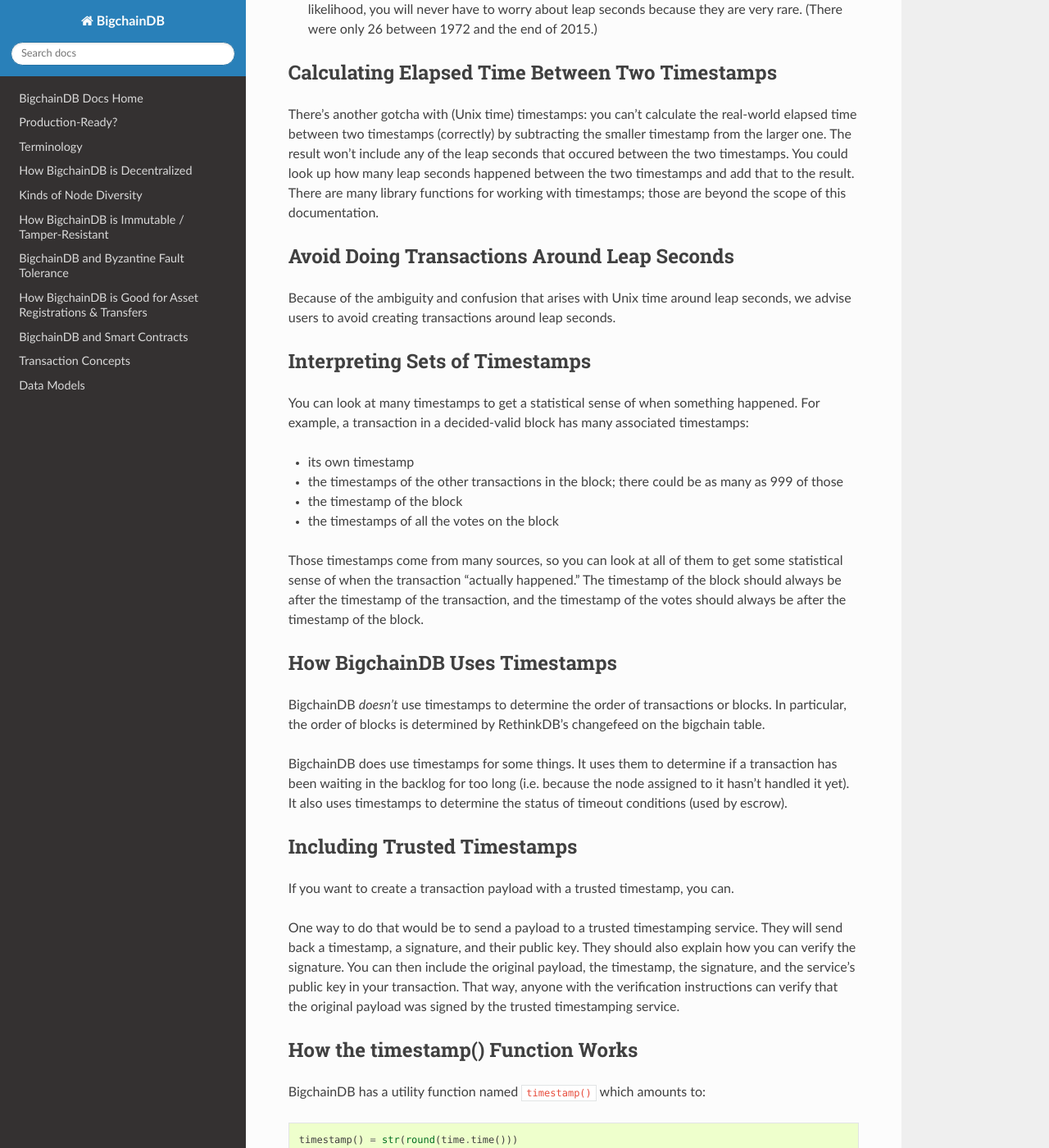
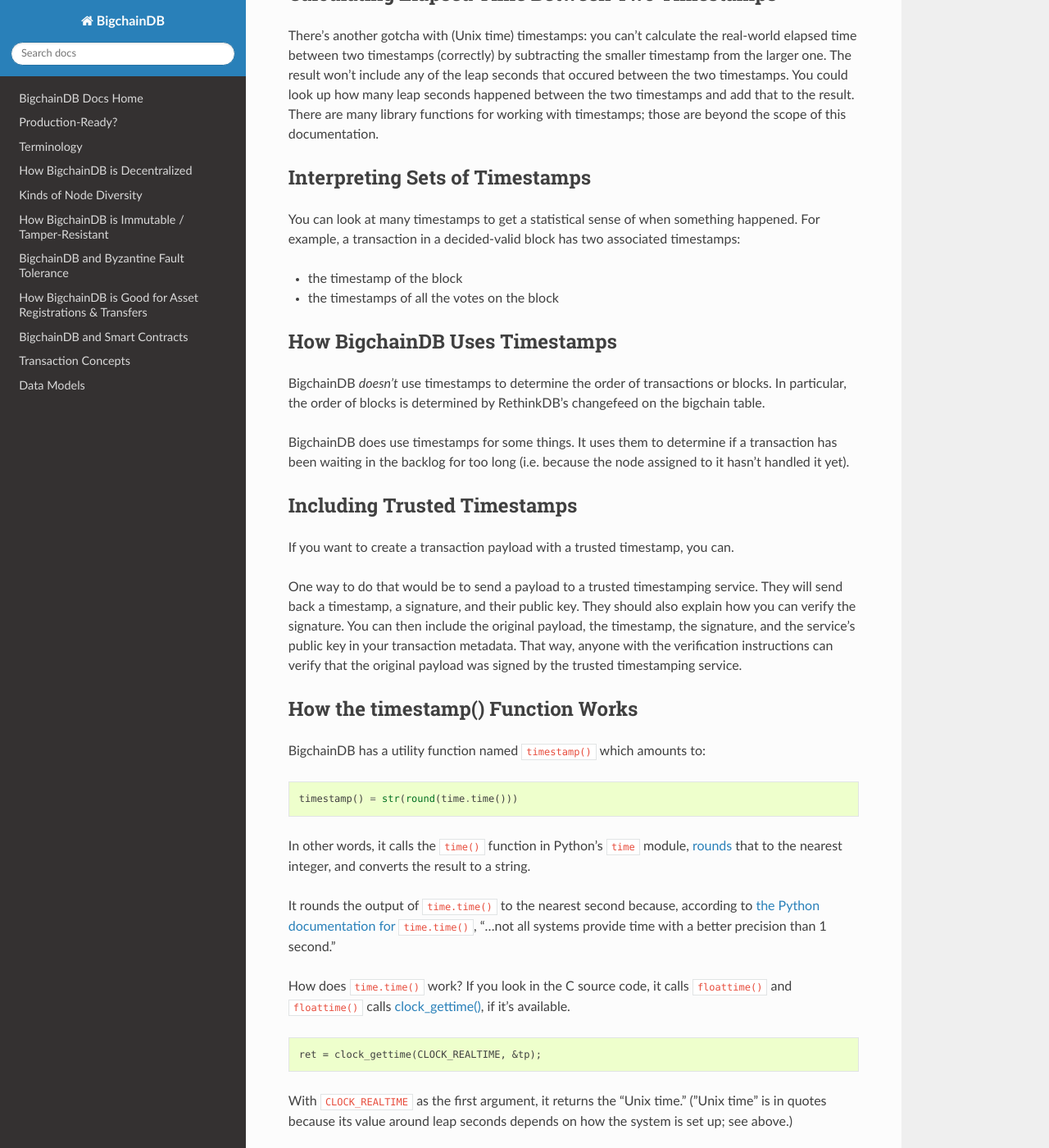
Before and after one commit to bigchaindb/bigchaindb, a Sphinx documentation site: the page built from docs/root/source/timestamps.md, in a window 1280 px wide and 1400 px high, scrolled down 1113 px. Shown: the whole window at 82% size. Built offline with Sphinx 7.4.7 and the Read the Docs theme 2.0.0, drawn with Linux system fonts in a browser that asks for light colours; some of the changed text lies outside the part shown.

Commit message:
changes to timestamps.md documentation

```diff
--- a/docs/root/source/timestamps.md
+++ b/docs/root/source/timestamps.md
@@ -1,15 +1,13 @@
 # Timestamps in BigchainDB
 
-Each transaction, block and vote has an associated timestamp. Interpreting those timestamps is tricky, hence the need for this section.
+Each block and vote has an associated timestamp. Interpreting those timestamps is tricky, hence the need for this section.
 
 
 ## Timestamp Sources & Accuracy
 
-A transaction's timestamp is provided by the client which created and submitted the transaction to a BigchainDB node. A block's timestamp is provided by the BigchainDB node which created the block. A vote's timestamp is provided by the BigchainDB node which created the vote.
+Timestamps in BigchainDB are provided by the node which created the block and the node that created the vote.
 
-When a BigchainDB client or node needs a timestamp, it calls a BigchainDB utility function named `timestamp()`. There's a detailed explanation of how that function works below, but the short version is that it gets the [Unix time](https://en.wikipedia.org/wiki/Unix_time) from its system clock, rounded to the nearest second.
-
-We can't say anything about the accuracy of the system clock on clients. Timestamps from clients are still potentially useful, however, in a statistical sense. We say more about that below.
+When a BigchainDB node needs a timestamp, it calls a BigchainDB utility function named `timestamp()`. There's a detailed explanation of how that function works below, but the short version is that it gets the [Unix time](https://en.wikipedia.org/wiki/Unix_time) from its system clock, rounded to the nearest second.
 
 We advise BigchainDB nodes to run special software (an "NTP daemon") to keep their system clock in sync with standard time servers. (NTP stands for [Network Time Protocol](https://en.wikipedia.org/wiki/Network_Time_Protocol).)
 
@@ -36,35 +34,26 @@
 There's another gotcha with (Unix time) timestamps: you can't calculate the real-world elapsed time between two timestamps (correctly) by subtracting the smaller timestamp from the larger one. The result won't include any of the leap seconds that occured between the two timestamps. You could look up how many leap seconds happened between the two timestamps and add that to the result. There are many library functions for working with timestamps; those are beyond the scope of this documentation.
 
 
-## Avoid Doing Transactions Around Leap Seconds
-
-Because of the ambiguity and confusion that arises with Unix time around leap seconds, we advise users to avoid creating transactions around leap seconds.
-
-
 ## Interpreting Sets of Timestamps
 
-You can look at many timestamps to get a statistical sense of when something happened. For example, a transaction in a decided-valid block has many associated timestamps:
+You can look at many timestamps to get a statistical sense of when something happened. For example, a transaction in a decided-valid block has two associated timestamps:
 
-* its own timestamp
-* the timestamps of the other transactions in the block; there could be as many as 999 of those
 * the timestamp of the block
 * the timestamps of all the votes on the block
-
-Those timestamps come from many sources, so you can look at all of them to get some statistical sense of when the transaction "actually happened." The timestamp of the block should always be after the timestamp of the transaction, and the timestamp of the votes should always be after the timestamp of the block.
 
 
 ## How BigchainDB Uses Timestamps
 
 BigchainDB _doesn't_ use timestamps to determine the order of transactions or blocks. In particular, the order of blocks is determined by RethinkDB's changefeed on the bigchain table.
 
-BigchainDB does use timestamps for some things. It uses them to determine if a transaction has been waiting in the backlog for too long (i.e. because the node assigned to it hasn't handled it yet). It also uses timestamps to determine the status of timeout conditions (used by escrow).
+BigchainDB does use timestamps for some things. It uses them to determine if a transaction has been waiting in the backlog for too long (i.e. because the node assigned to it hasn't handled it yet).
 
 
 ## Including Trusted Timestamps
 
 If you want to create a transaction payload with a trusted timestamp, you can.
 
-One way to do that would be to send a payload to a trusted timestamping service. They will send back a timestamp, a signature, and their public key. They should also explain how you can verify the signature. You can then include the original payload, the timestamp, the signature, and the service's public key in your transaction. That way, anyone with the verification instructions can verify that the original payload was signed by the trusted timestamping service.
+One way to do that would be to send a payload to a trusted timestamping service. They will send back a timestamp, a signature, and their public key. They should also explain how you can verify the signature. You can then include the original payload, the timestamp, the signature, and the service's public key in your transaction metadata. That way, anyone with the verification instructions can verify that the original payload was signed by the trusted timestamping service.
 
 
 ## How the timestamp() Function Works
```
